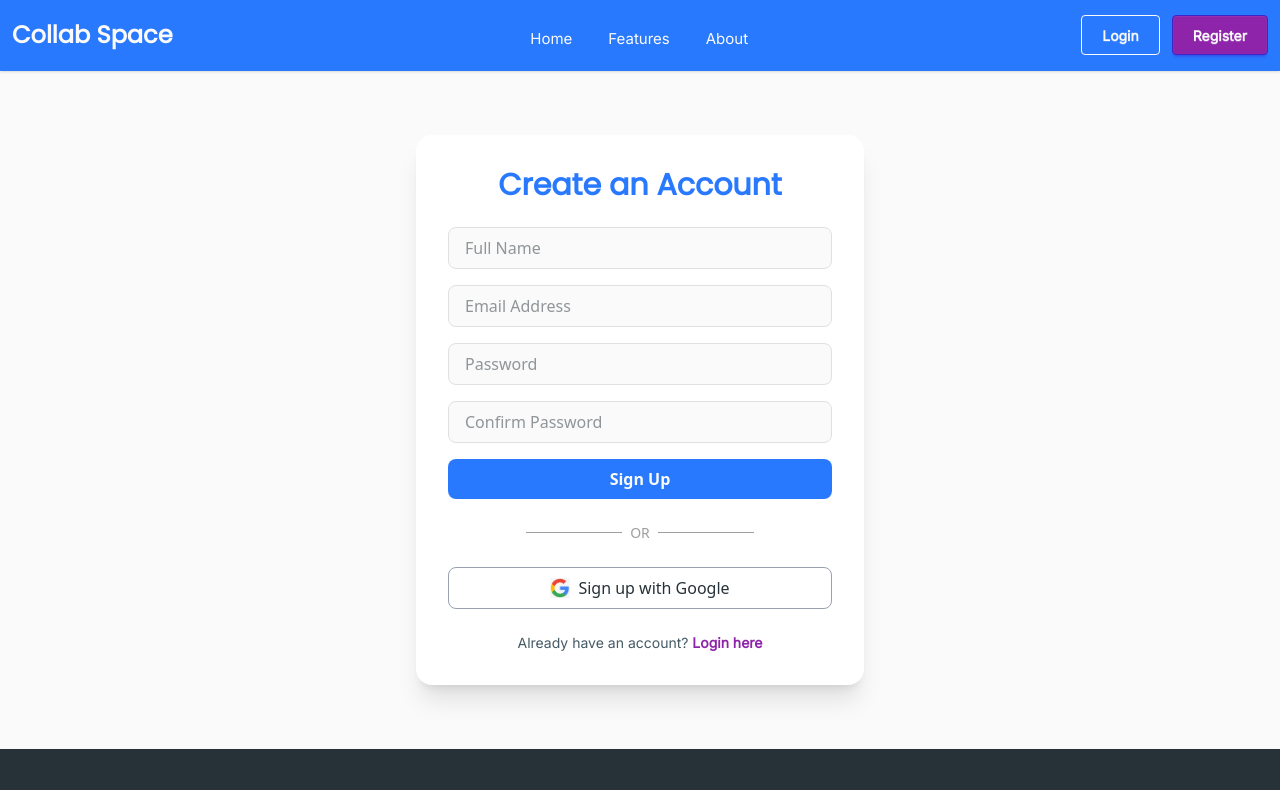
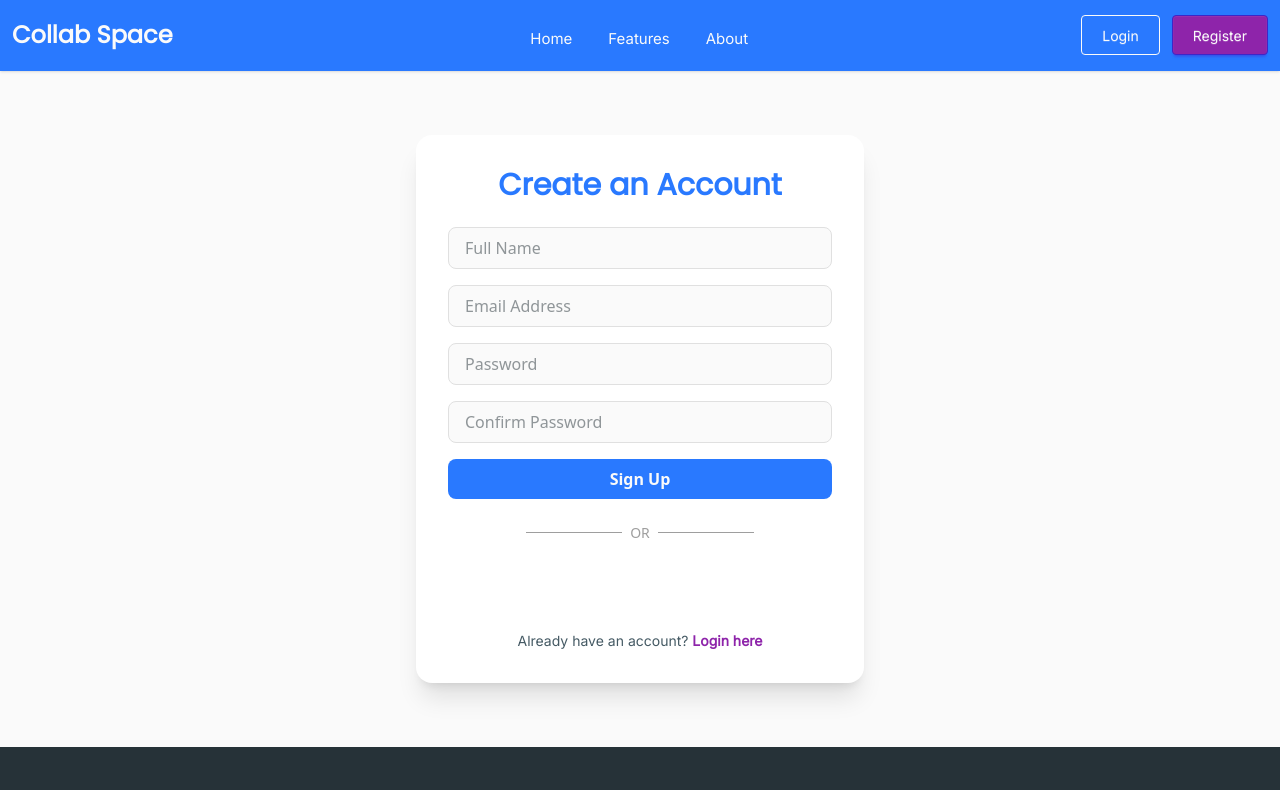
Before and after one commit to BK-Bagchi/collab-space, a React (Vite) app: page /register in a window 1280 px wide. Shown: the top 790 px of the page. Built offline with nearby package versions, Linux system fonts and the light colour scheme.

Commit message:
login with google enabled

```diff
--- a/package.json
+++ b/package.json
@@ -11,6 +11,7 @@
   },
   "dependencies": {
     "@hookform/resolvers": "^5.2.2",
+    "@react-oauth/google": "^0.12.2",
     "@tailwindcss/vite": "^4.1.14",
     "axios": "^1.12.2",
     "lucide-react": "^0.545.0",
--- a/src/components/shared/Navbar/PublicBtn.jsx
+++ b/src/components/shared/Navbar/PublicBtn.jsx
@@ -5,10 +5,14 @@ const PublicBtn = () => {
   return (
     <div className="flex items-center gap-3">
       <button className="btn btn-outline btn-md px-5 text-softWhite bg-softWhit hover:shadow-sm hover:bg-[#2979FF]">
-        <Link to="/login">Login</Link>
+        <Link className="font-normal" to="/login">
+          Login
+        </Link>
       </button>
       <button className="btn btn-primary btn-md px-5 text-softWhite bg-vibrantPurple">
-        <Link to="/register">Register</Link>
+        <Link className="font-normal" to="/register">
+          Register
+        </Link>
       </button>
     </div>
   );
--- a/src/main.jsx
+++ b/src/main.jsx
@@ -1,13 +1,16 @@
 import { StrictMode } from "react";
 import { createRoot } from "react-dom/client";
 import { BrowserRouter } from "react-router-dom";
+import { GoogleOAuthProvider } from "@react-oauth/google";
 import "./index.css";
 import App from "./App.jsx";
 
 createRoot(document.getElementById("root")).render(
   <StrictMode>
     <BrowserRouter>
-      <App />
+      <GoogleOAuthProvider clientId="926756225865-oea5qcrplt4dh6nji4920bpdhovc6coh.apps.googleusercontent.com">
+        <App />
+      </GoogleOAuthProvider>
     </BrowserRouter>
   </StrictMode>
 );
--- a/src/pages/Auth/Login.jsx
+++ b/src/pages/Auth/Login.jsx
@@ -2,7 +2,9 @@ import { Link } from "react-router-dom";
 import { useForm } from "react-hook-form";
 import { zodResolver } from "@hookform/resolvers/zod";
 import GoogleIcon from "../../assets/Google-Icon.png";
+import { GoogleLogin } from "@react-oauth/google";
 import { loginSchema } from "../../validations/auth.validation";
+import googleLogin from "../../utils/googleLogin";
 
 const LoginPage = () => {
   //prettier-ignore
@@ -75,10 +77,10 @@ const LoginPage = () => {
           <span className="px-2 text-sm">OR</span>
           <span className="border-t w-1/4"></span>
         </div>
-        <button className="w-full py-2 rounded-lg flex items-center justify-center gap-2 border border-[#E0E0E0] text-charcoalGray hover:bg-[#F5F5F5] transition">
-          <img src={GoogleIcon} alt="Google" className="w-5 h-5" />
-          <span className="font-medium">Login with Google</span>
-        </button>
+        <GoogleLogin
+          onSuccess={googleLogin}
+          onError={() => console.log("Login Failed")}
+        />
         <p className="text-center mt-6 text-sm text-[#455A64] body-font">
           Don’t have an account?{" "}
           <Link
--- a/src/pages/Auth/Register.jsx
+++ b/src/pages/Auth/Register.jsx
@@ -1,8 +1,9 @@
 import { Link } from "react-router-dom";
 import { useForm } from "react-hook-form";
 import { zodResolver } from "@hookform/resolvers/zod";
+import { GoogleLogin } from "@react-oauth/google";
 import { registrationSchema } from "../../validations/auth.validation";
-import GoogleIcon from "../../assets/Google-Icon.png";
+import googleLogin from "../../utils/googleLogin";
 
 const Register = () => {
   // prettier-ignore
@@ -82,10 +83,10 @@ const Register = () => {
           <span className="px-2 text-sm">OR</span>
           <span className="border-t w-1/4"></span>
         </div>
-        <button className="w-full py-2 rounded-lg flex items-center justify-center gap-2 border border-gray-400 text-charcoalGray transition">
-          <img src={GoogleIcon} alt="Google" className="w-5 h-5" />
-          <span>Sign up with Google</span>
-        </button>
+        <GoogleLogin
+          onSuccess={googleLogin}
+          onError={() => console.log("Login Failed")}
+        />
         <p className="text-center mt-6 text-sm body-font text-[#455A64]">
           Already have an account?{" "}
           <Link
--- /dev/null
+++ b/src/utils/googleLogin.js
@@ -0,0 +1,25 @@
+// import axios from "axios";
+
+const googleLogin = async (credentialResponse) => {
+  try {
+    if (!credentialResponse.credential)
+      throw new Error("Google login failed: No credential returned");
+
+    const token = credentialResponse.credential;
+    console.log("Google token:", token);
+
+    // // Send token to backend
+    // const res = await axios.post("/api/auth/oauth", { token });
+
+    // // res.data should have { message, user, token }
+    // localStorage.setItem("token", res.data.token);
+    // console.log("Logged in user:", res.data.user);
+
+    // // Optionally redirect user
+    // window.location.href = "/dashboard";
+  } catch (error) {
+    console.error("Google login error:", error.response?.data || error.message);
+  }
+};
+
+export default googleLogin;
```
Also changed, not shown: 1 other file (tests, documents, lock files or other folders).
